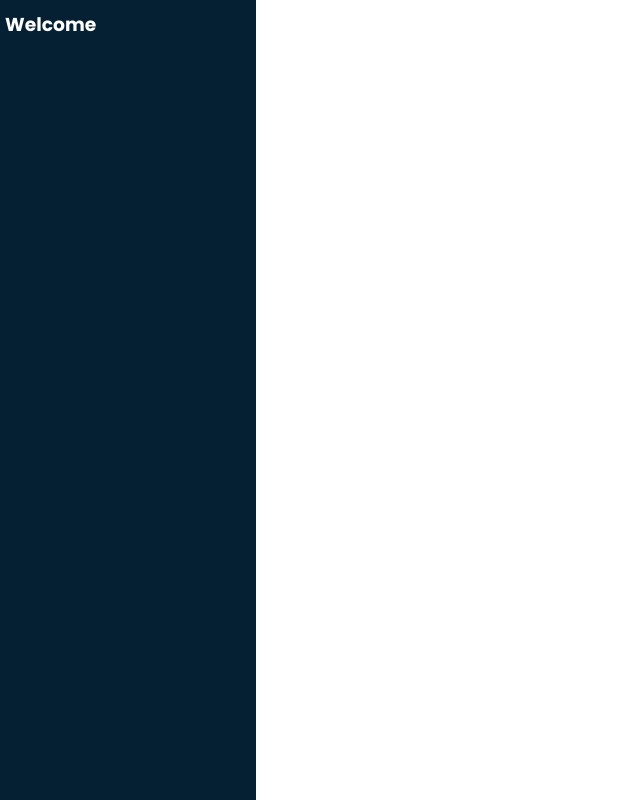
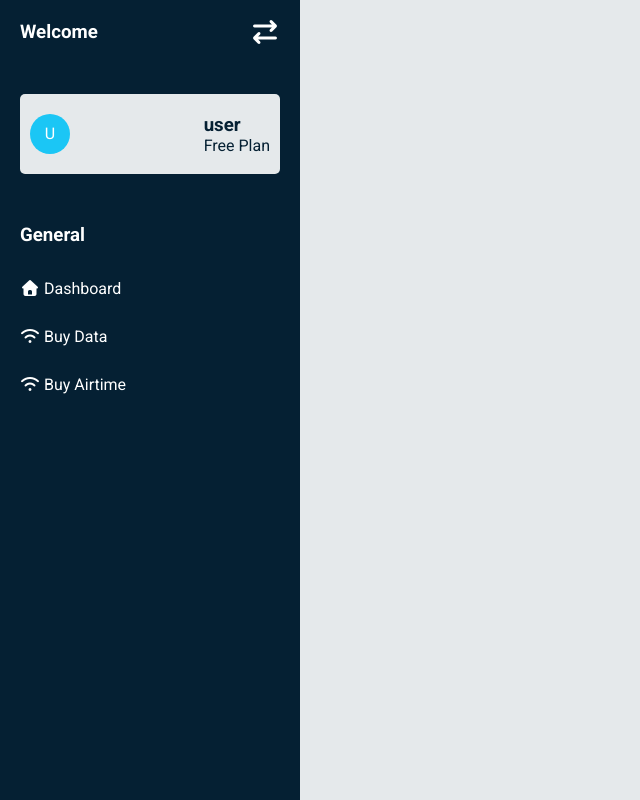
Before and after one commit to lutfuldigit/lutpay, a plain HTML site: page dashboard/user.html in a window 1280 px wide. Shown: the whole page, without its empty margins (0-640 px from the left). Drawn offline with Linux system fonts and the light colour scheme.

Commit message:
i created half of a side bar

```diff
--- a/dashboard/user.css
+++ b/dashboard/user.css
@@ -6,18 +6,18 @@
     margin: 0;
     padding: 0;
     box-sizing: border-box;
-    font-family: 'poppins', arial;
+    font-family: 'Roboto', arial;
 }
 
 :root {
     --primary-color: #052033;
     --secondary-color: #1BC6F5;
     --box-shadow: 0px 0px 3px rgba(0, 0, 0, 0.226);
-    --fade-white-color: #F8FBFD;
+    --fade-white-color: #e5e9eb;
 }
 
 body{
-    background-color: white;
+    background-color: var(--fade-white-color);
     height: 100vh;
 }
 
@@ -29,12 +29,71 @@ body{
 /* ....side br */
 .side-bar{
     height: 100vh;
-    width: 20%;
+    width: 300px;
     color: white;
     background-color: var(--primary-color);
-    padding: 10px 5px;
+    padding: 20px;
+    position: fixed;
+    top: 0;
+    left: 0;
 }
 
+.welcome-cont{
+    display: flex;
+    justify-content: space-between;
+    align-items: center;
+}
+
+.welcome-cont .fa-arrow-right-arrow-left{
+    font-size: 1.5rem;
+    cursor: pointer;
+}
+
+.user-first-letter-cont{
+    width: 100%;
+    height: 100px;
+    display: flex;
+    border-color: white;
+    justify-content: space-between;
+    align-items: center;
+}
+
+.f_name{
+    background-color: var(--secondary-color);
+    border-radius: 50%;
+    width: 40px;
+    height: 40px;
+    padding: 10px;
+    text-align: center;
+    color: white;
+}
+
+.user-letter-cont{
+    width: 100%;
+    height: 80px;
+    background-color: var(--fade-white-color);
+    color: var(--primary-color);
+    display: flex;
+    justify-content: space-between;
+    align-items: center;
+    border-radius: 5px;
+    padding: 0 10px;
+    margin: 50px 0;
+}
+.side-bar ul{
+    list-style: none;
+    line-height: 3;
+    font-weight: 400;
+}
+
+.side-bar ul i{
+
+}
+
+.side-bar ul a{
+text-decoration: none;
+    color: unset;
+}
 
 /* ......main body */
 
--- a/dashboard/user.html
+++ b/dashboard/user.html
@@ -17,8 +17,24 @@
         <section class="side-bar">
             <div class="welcome-cont">
                 <h3>Welcome</h3>
+                <i class="fa-solid fa-arrow-right-arrow-left"></i>
+            </div>
 
+            <div class="user-letter-cont">
+                <div class="f_name">U</div>
+                <div>
+                    <h3>user</h3>
+                    <div>Free Plan</div>
+                </div>
             </div>
+
+            <h3>General</h3> <br>
+            <ul >
+                <a href="#"><li><i class="fa-solid fa-house"></i> Dashboard</li></a>
+                <a href="#"><li><i class="fa-solid fa-wifi"></i></i> Buy Data</li></a>
+                <a href="#"><li><i class="fa-solid fa-wifi"></i></i> Buy Airtime</li></a>
+
+            </ul>
         </section>
 
         <section class="main-body"></section>
```
